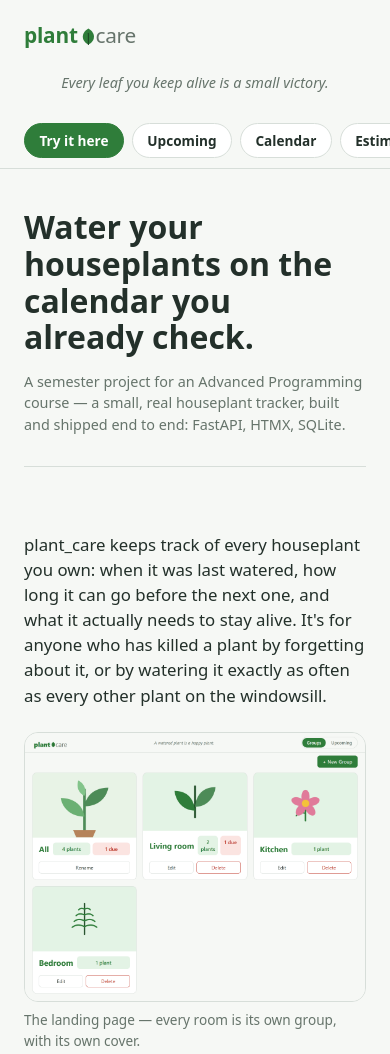
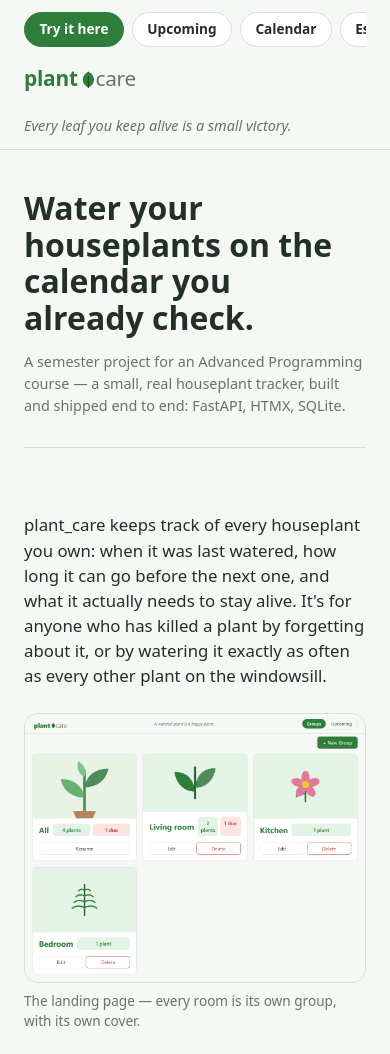
Before and after one commit to esst-prog2/plant_care, a plain HTML site: page docs/index.html in a window 390 px wide. Shown: the top 1054 px of the page. Drawn offline with Linux system fonts and the light colour scheme.

Commit message:
Merge nav, tip and logo into a single sticky header row
Matches the user's own mockup: section pills on the left (flexible,
own internal horizontal scroll), the rotating tip centered, and the
logo on the right - all in one row instead of two stacked ones.

Co-Authored-By: Claude Sonnet 5 <noreply@anthropic.com>

```diff
--- a/docs/index.html
+++ b/docs/index.html
@@ -36,17 +36,23 @@
   a:focus-visible, button:focus-visible { outline: 3px solid var(--green); outline-offset: 2px; }
 
   header.top {
+    position: sticky;
+    top: 0;
+    z-index: 10;
     display: flex;
     align-items: center;
     gap: 1rem;
-    padding: 1.25rem 1.5rem;
-    max-width: 920px;
-    margin: 0 auto;
+    padding: .75rem 1.5rem;
+    background: rgba(246, 248, 245, .92);
+    backdrop-filter: blur(6px);
+    border-bottom: 1px solid var(--line);
     flex-wrap: wrap;
   }
   .logo {
     display: inline-flex;
     align-items: center;
+    flex: none;
+    order: 3;
     font-size: 1.3rem;
     font-weight: 800;
     letter-spacing: -0.01em;
@@ -57,16 +63,12 @@
   .logo .leaf svg { width: 1em; height: 1em; vertical-align: -.16em; }
 
   .jump-nav {
-    position: sticky;
-    top: 0;
-    z-index: 10;
     display: flex;
     gap: .5rem;
-    padding: .6rem 1.5rem;
     overflow-x: auto;
-    background: rgba(246, 248, 245, .92);
-    backdrop-filter: blur(6px);
-    border-bottom: 1px solid var(--line);
+    flex: 1 1 auto;
+    min-width: 0;
+    order: 1;
   }
   .jump-nav a {
     flex: none;
@@ -109,6 +111,7 @@
   .tip-rotator {
     flex: 1;
     min-width: 0;
+    order: 2;
     margin: 0;
     font-style: italic;
     font-size: .9rem;
@@ -119,7 +122,9 @@
   }
   .tip-rotator:hover, .tip-rotator:focus-visible { color: var(--green); }
   @media (max-width: 560px) {
-    .tip-rotator { order: 3; flex-basis: 100%; margin-top: .3rem; }
+    .tip-rotator { order: 4; flex-basis: 100%; margin-top: .3rem; text-align: left; }
+    .jump-nav { order: 1; flex-basis: 100%; }
+    .logo { order: 2; }
   }
 
   section.block {
@@ -384,9 +389,6 @@
 </head>
 <body>
 <header class="top">
-  <span class="logo" aria-hidden="true">plant<span class="leaf"><svg viewBox="0 0 26 26" fill="none"><path d="M13 23C13 23 6 20.5 6 13.5C6 8.5 9.5 5 13 3C16.5 5 20 8.5 20 13.5C20 20.5 13 23 13 23Z" fill="currentColor"/><path d="M13 23V9" stroke="#1d4a24" stroke-width="1.4" stroke-linecap="round"/></svg></span><span class="care">care</span></span>
-  <p class="tip-rotator" id="tip-rotator" role="button" tabindex="0" aria-label="A new plant-care tip appears here every day in the real app. Tap for another." aria-live="polite">Every leaf you keep alive is a small victory.</p>
-</header>
   <nav class="jump-nav" aria-label="Jump to section">
     <a href="#demo">Try it here</a>
     <a href="#upcoming">Upcoming</a>
@@ -395,6 +397,9 @@
     <a href="#details">Full details</a>
     <a href="#try-it">Install</a>
   </nav>
+  <p class="tip-rotator" id="tip-rotator" role="button" tabindex="0" aria-label="A new plant-care tip appears here every day in the real app. Tap for another." aria-live="polite">Every leaf you keep alive is a small victory.</p>
+  <span class="logo" aria-hidden="true">plant<span class="leaf"><svg viewBox="0 0 26 26" fill="none"><path d="M13 23C13 23 6 20.5 6 13.5C6 8.5 9.5 5 13 3C16.5 5 20 8.5 20 13.5C20 20.5 13 23 13 23Z" fill="currentColor"/><path d="M13 23V9" stroke="#1d4a24" stroke-width="1.4" stroke-linecap="round"/></svg></span><span class="care">care</span></span>
+</header>
 
 <main>
   <section class="hero">
```
Also changed, not shown: 1 other file. Lines whose indentation alone changed are shown as unchanged.
